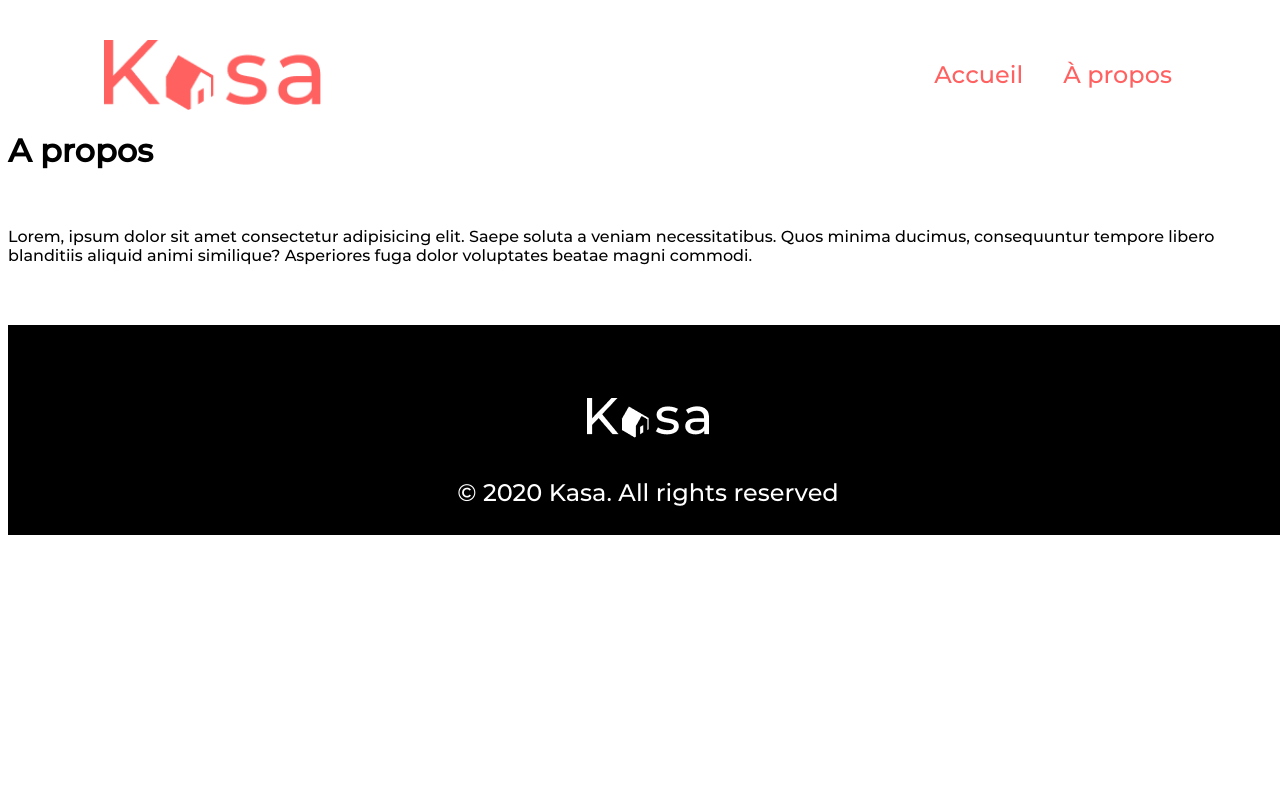
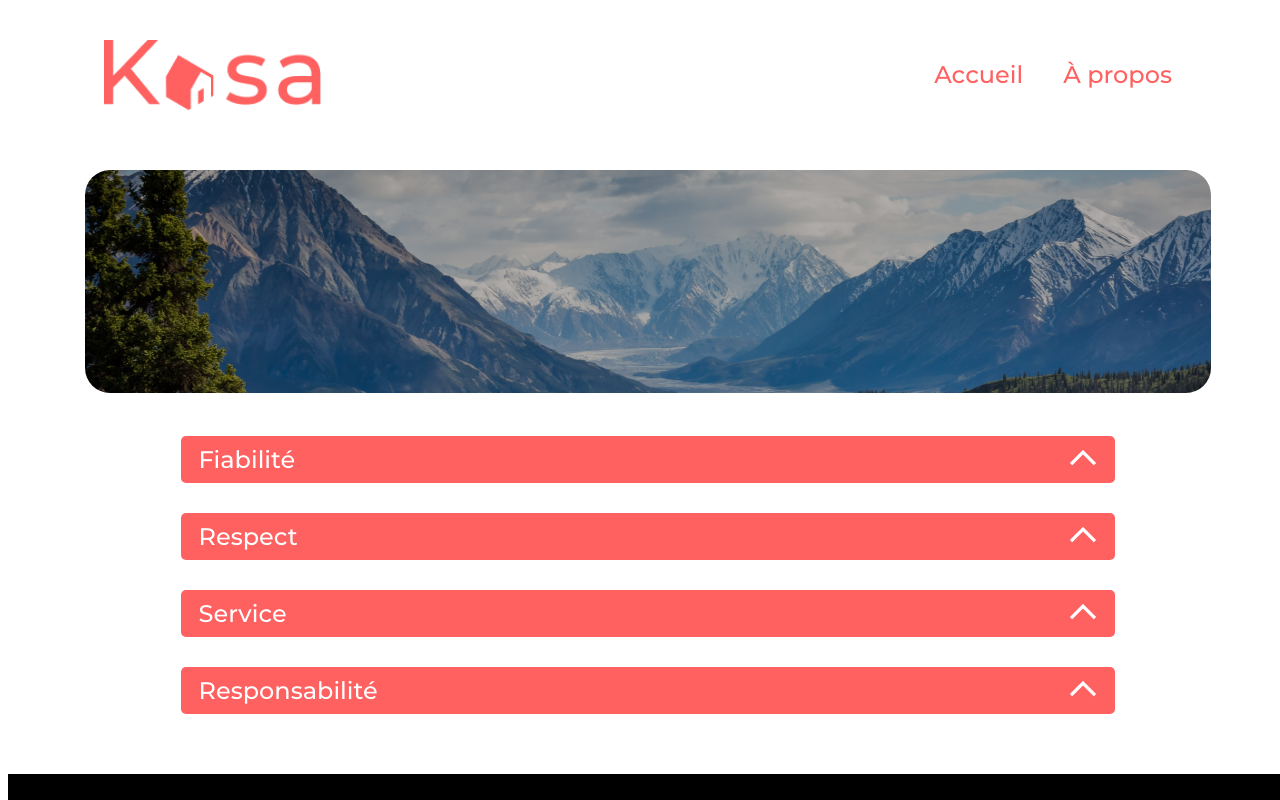
Before and after one commit to BrunoFrds/Kasa, a React (Create React App) app in the folder kasa/: page /apropos in a window 1280 px wide. Shown: the top 800 px of the page. Built offline with nearby package versions, Linux system fonts and the light colour scheme.

Commit message:
Ajout composant collapse et page a propos

```diff
--- a/kasa/src/App.jsx
+++ b/kasa/src/App.jsx
@@ -15,7 +15,7 @@ const App = () => {
       <Routes>
         <Route path="/" element={<Home />} />
         <Route path="/apropos" element={<APropos />} />
-        <Route path="/fiche" element={<Fiche />} />
+        <Route path="/fiche/:id" element={<Fiche />} />
         <Route path="*" element={<Error404 />} />
       </Routes>
       <Footer />
--- a/kasa/src/components/Card/Card.css
+++ b/kasa/src/components/Card/Card.css
@@ -4,16 +4,18 @@
   border-radius: 10px;
   width: 340px;
   height: 340px;
-  margin: 30px 30px 30px 30px;
+  margin: 25px 30px 25px 30px;
+}
+
+.card:hover {
+  box-shadow: 0px 0px 8px 5px #ff6060;
 }
 
 .card-img {
   border-radius: 10px;
-  background: #ff6060;
   object-fit: cover;
-  width: 335px;
-  height: 255px;
-  margin: 2.5px 2.5px 2.5px 2.5px;
+  width: 340px;
+  height: 340px;
 }
 
 .card-dark {
@@ -22,7 +24,7 @@
   border-radius: 10px;
   width: 340px;
   height: 340px;
-  background-image: linear-gradient(
+  background: linear-gradient(
     180deg,
     rgba(255, 255, 255, 0) 0%,
     rgba(0, 0, 0, 0.5) 100%
@@ -35,4 +37,5 @@
   bottom: 0%;
   color: #ffffff;
   font-size: 18px;
+  width: 250px;
 }
--- a/kasa/src/components/Card/Card.jsx
+++ b/kasa/src/components/Card/Card.jsx
@@ -1,13 +1,16 @@
 import React from "react";
 import "./Card.css";
+import { NavLink } from "react-router-dom";
 
 const Card = ({ id, title, cover }) => {
   return (
-    <div id={id} className="card">
-      <img src={cover} alt="Card logement" className="card-img" />
-      <div className="card-dark"></div>
-      <p className="card-title">{title}</p>
-    </div>
+    <NavLink key={id} to={"/fiche/" + id}>
+      <div id={id} className="card">
+        <img src={cover} alt="Card logement" className="card-img" />
+        <div className="card-dark"></div>
+        <p className="card-title">{title}</p>
+      </div>
+    </NavLink>
   );
 };
 
--- /dev/null
+++ b/kasa/src/components/Collapse/Collapse.css
@@ -0,0 +1,52 @@
+.collapse {
+  position: relative;
+  width: 83%;
+  margin: auto;
+}
+
+.collapse-header {
+  display: flex;
+  justify-content: space-between;
+  align-items: center;
+  background-color: #ff6060;
+  border-radius: 5px;
+  width: 100%;
+  height: 47px;
+  margin-bottom: 30px;
+}
+
+.collapse-title {
+  color: #ffffff;
+  font-size: 24px;
+  width: 97px;
+  line-height: 47px;
+  margin-left: 18px;
+}
+
+.collapse-fleche {
+  margin-right: 16px;
+}
+
+.collapse-fleche:hover {
+  cursor: pointer;
+}
+
+.collapse-fleche.true {
+  justify-content: start;
+  transform: rotate(-180deg);
+}
+
+.collapse-description {
+  background-color: #f6f6f6;
+  border-radius: 5px;
+  width: 100%;
+  height: 100%;
+  margin: -30px 0px 30px 0px;
+}
+
+.description {
+  color: #ff6060;
+  font-size: 24px;
+  line-height: 34px;
+  padding: 20px;
+}
--- /dev/null
+++ b/kasa/src/components/Collapse/Collapse.jsx
@@ -0,0 +1,28 @@
+import React, { useState } from "react";
+import "./Collapse.css";
+import flecheVert from "../../assets/images/FlecheVert.png";
+
+const Collapse = ({ title, description }) => {
+  const [open, setOpen] = useState(false);
+
+  return (
+    <div className="collapse">
+      <div className="collapse-header">
+        <div className="collapse-title">{title}</div>
+        <p className={`collapse-fleche ${open}`} onClick={() => setOpen(!open)}>
+          <img src={flecheVert} alt="Ouvrir cette liste" />
+        </p>
+      </div>
+      {
+        /* Si le dropdown est à TRUE alors il affichera la description */
+        open && (
+          <div className="collapse-description">
+            <p className="description">{description}</p>
+          </div>
+        )
+      }
+    </div>
+  );
+};
+
+export default Collapse;
--- a/kasa/src/pages/404/404.jsx
+++ /dev/null
@@ -1,11 +0,0 @@
-import React from "react";
-
-const Error404 = () => {
-  return (
-    <div>
-      <h1>404</h1>
-    </div>
-  );
-};
-
-export default Error404;
--- a/kasa/src/pages/A-propos/APropos.css
+++ b/kasa/src/pages/A-propos/APropos.css
@@ -0,0 +1,4 @@
+.apropos {
+  width: 88%;
+  margin: auto;
+}
--- a/kasa/src/pages/A-propos/APropos.jsx
+++ b/kasa/src/pages/A-propos/APropos.jsx
@@ -1,16 +1,29 @@
 import React from "react";
+import "./APropos.css";
+import Banniere from "../../components/Banniere/Banniere";
+import banniereAPropos from "../../assets/images/BanniereAPropos.png";
+import Collapse from "../../components/Collapse/Collapse";
 
 const APropos = () => {
   return (
-    <div>
-      <h1>A propos</h1>
-      <br />
-      <p>
-        Lorem, ipsum dolor sit amet consectetur adipisicing elit. Saepe soluta a
-        veniam necessitatibus. Quos minima ducimus, consequuntur tempore libero
-        blanditiis aliquid animi similique? Asperiores fuga dolor voluptates
-        beatae magni commodi.
-      </p>
+    <div className="apropos">
+      <Banniere image={banniereAPropos} />
+      <Collapse
+        title="Fiabilité"
+        description="Les annonces postées sur Kasa garantissent une fiabilité totale. Les photos sont conformes aux logements, et toutes les informations sont régulièrement vérifiées  par nos équipes."
+      />
+      <Collapse
+        title="Respect"
+        description="La bienveillance fait partie des valeurs fondatrices de Kasa. Tout comportement discriminatoire ou de perturbation du voisinage entraînera une exclusion de notre plateforme."
+      />
+      <Collapse
+        title="Service"
+        description="Nos équipes se tiennent à votre disposition pour vous fournir une expérience parfaite. N'hésitez pas à nous contacter si vous avez la moindre question."
+      />
+      <Collapse
+        title="Responsabilité"
+        description="La sécurité est la priorité de Kasa. Aussi bien pour nos hôtes que pour les voyageurs, chaque logement correspond aux critères de sécurité établis par nos services. En laissant une note aussi bien à l'hôte qu'au locataire, cela permet à nos équipes de vérifier que les standards sont bien respectés. Nous organisons également des ateliers sur la sécurité domestique pour nos hôtes."
+      />
     </div>
   );
 };
--- a/kasa/src/pages/Home/Home.css
+++ b/kasa/src/pages/Home/Home.css
@@ -10,5 +10,5 @@
   background-color: #f6f6f6;
   border-radius: 25px;
   margin: auto;
-  padding: 26px 20px 26px 20px;
+  padding: 21px 20px 21px 20px;
 }
```
Also changed, not shown: kasa/src/assets/images/FlecheHor.png (renamed from kasa/src/assets/images/Fleche1.png), kasa/src/assets/images/FlecheVert.png (renamed from kasa/src/assets/images/Fleche2.png).
